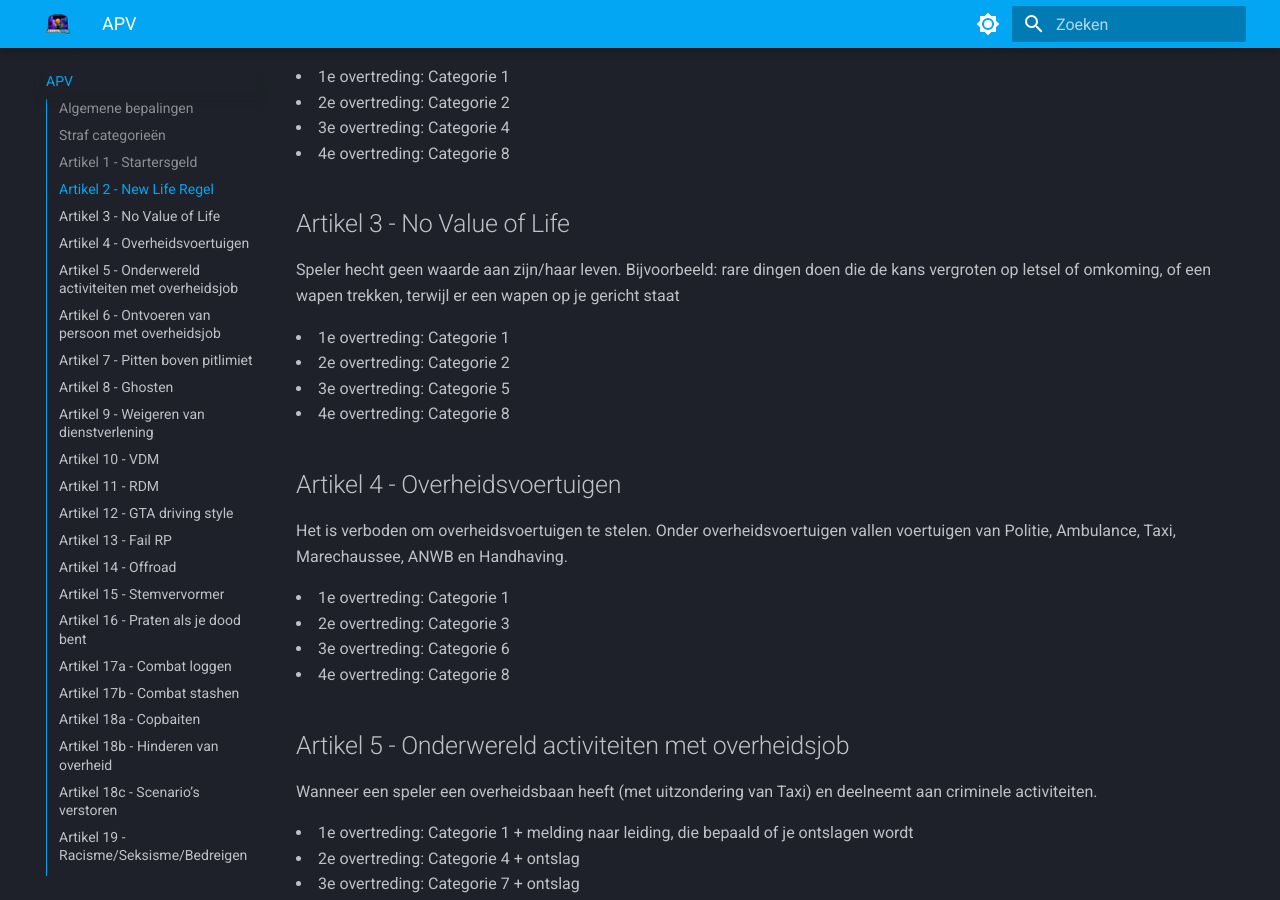
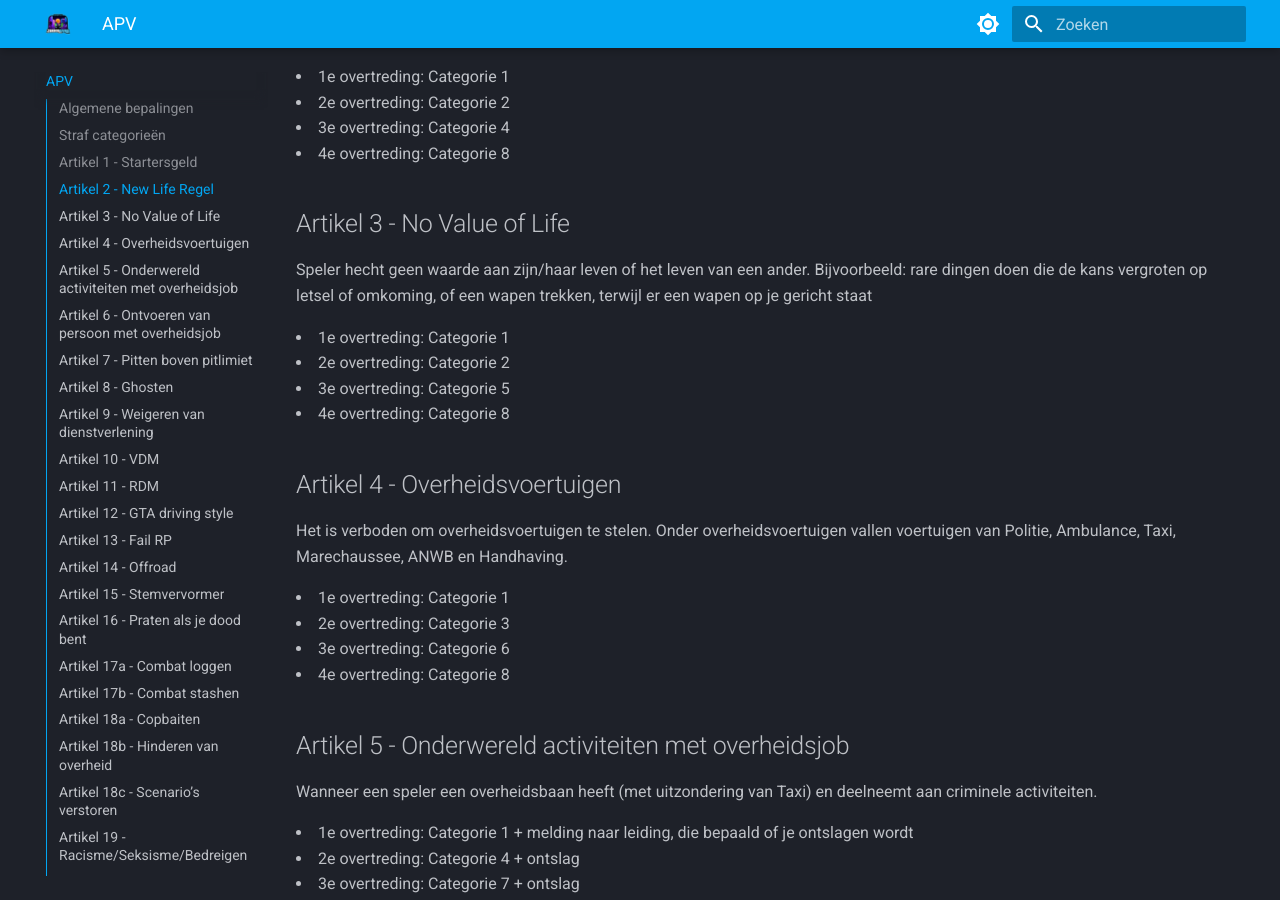
Before and after one commit to ZuiderStad-RP/regels, an MkDocs documentation site: the page built from docs/apv.md, in a window 1280 px wide and 900 px high, scrolled down 1073 px. Built offline with MkDocs 1.6.1 and Material for MkDocs 9.7.7, drawn with Linux system fonts in a browser that asks for light colours.

Commit message:
Update apv.md

```diff
--- a/docs/apv.md
+++ b/docs/apv.md
@@ -30,7 +30,7 @@ Speler die misbruik maakt van de new life rule (dus nadat je weer tot leven bent
 <li>4e overtreding: Categorie 8</li>
 
 ## Artikel 3 - No Value of Life
-Speler hecht geen waarde aan zijn/haar leven. Bijvoorbeeld: rare dingen doen die de kans vergroten op letsel of omkoming, of een wapen trekken, terwijl er een wapen op je gericht staat
+Speler hecht geen waarde aan zijn/haar leven of het leven van een ander. Bijvoorbeeld: rare dingen doen die de kans vergroten op letsel of omkoming, of een wapen trekken, terwijl er een wapen op je gericht staat
 <li>1e overtreding: Categorie 1</li>
 <li>2e overtreding: Categorie 2</li>
 <li>3e overtreding: Categorie 5</li>
```
